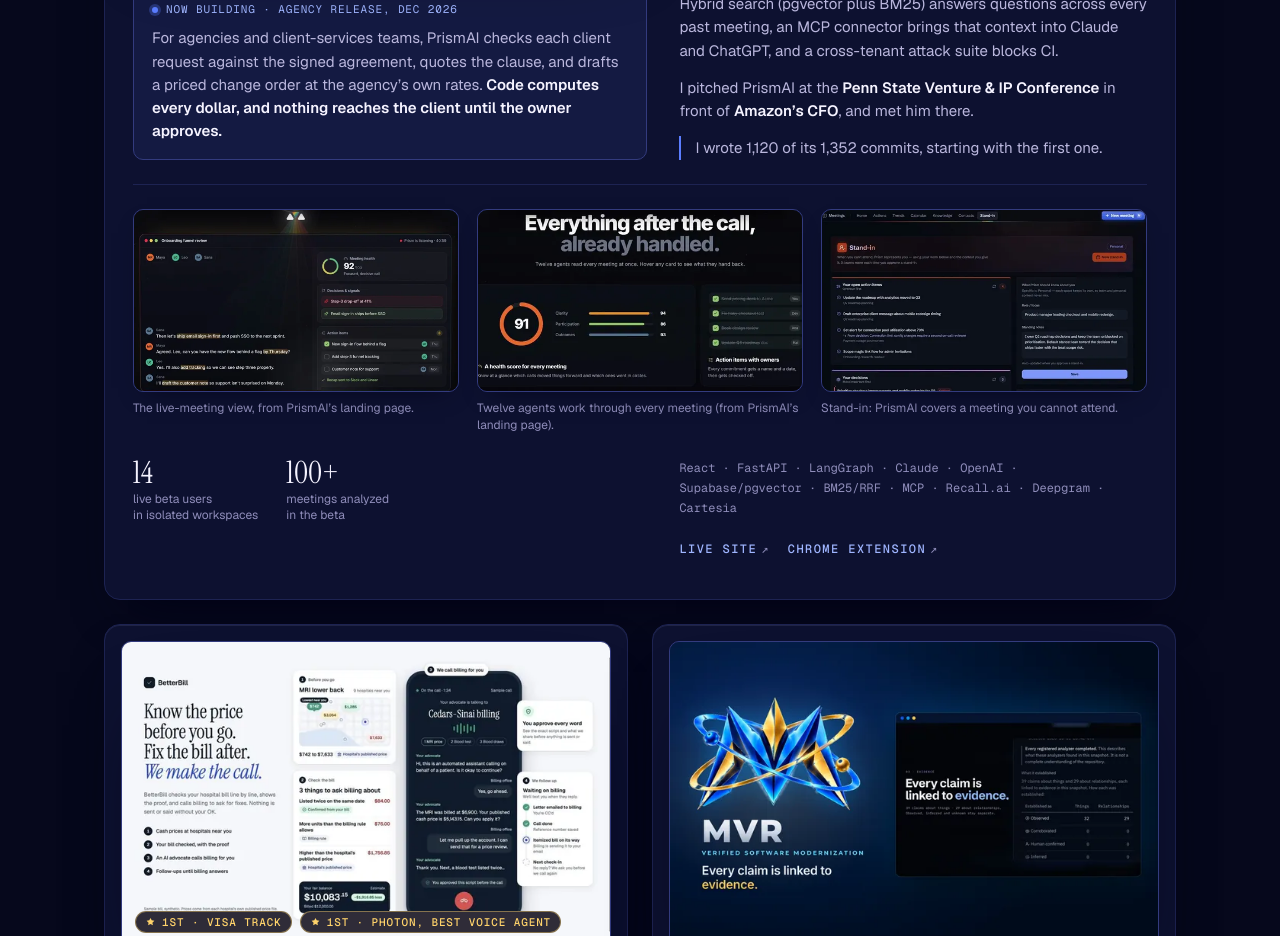
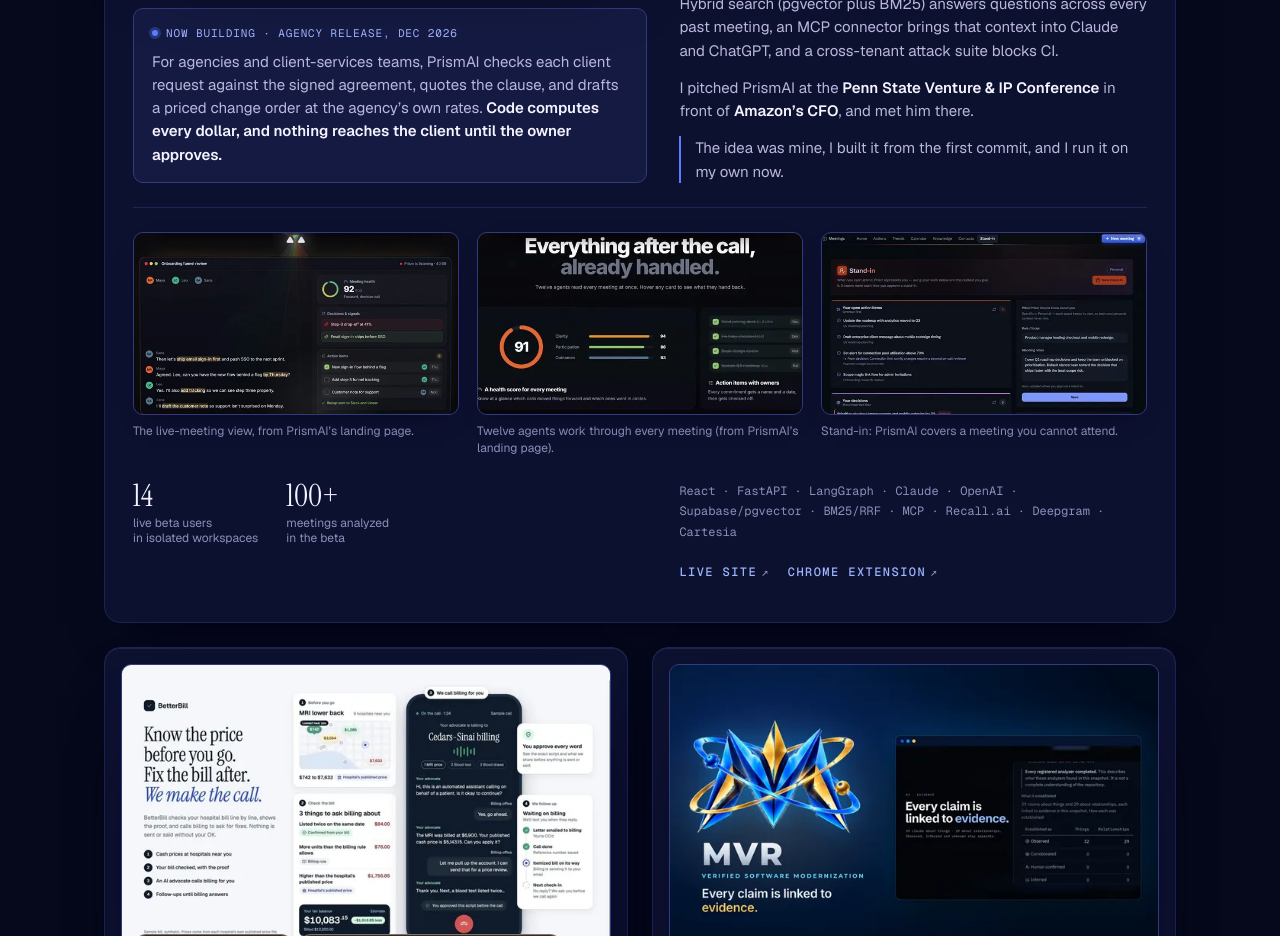
Before and after one commit to vs-githjk/Portfolio, a React (Vite) app: page / in a window 1280 px wide. Shown: the part 2400-3336 px from the top of the page. Built offline with nearby package versions, Linux system fonts and the light colour scheme.

Commit message:
PrismAI role: his idea, built from the first commit, run on his own

```diff
--- a/src/data/content.js
+++ b/src/data/content.js
@@ -347,7 +347,7 @@ export const builds = {
     oneLiner:
       'A meeting agent that turns what people promise on a call into finished work, and asks before it acts.',
     awards: [],
-    role: 'I wrote 1,120 of its 1,352 commits, starting with the first one.',
+    role: 'The idea was mine, I built it from the first commit, and I run it on my own now.',
     /* Shipped and live. */
     body: [
       'I took PrismAI from an empty repo to a **live beta** in about six months. A Recall.ai bot joins Meet, Zoom or Teams, and **12 LangGraph agents** turn the call into decisions, action items, follow-up emails and Jira or Linear tasks.',
```
